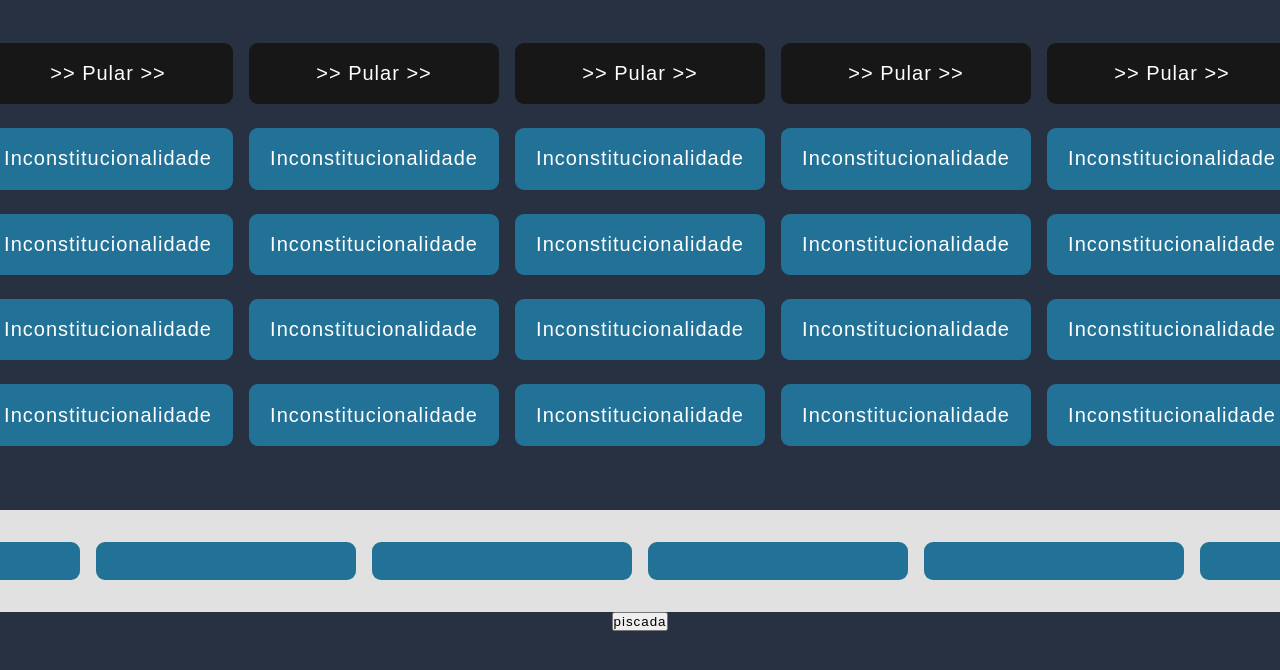
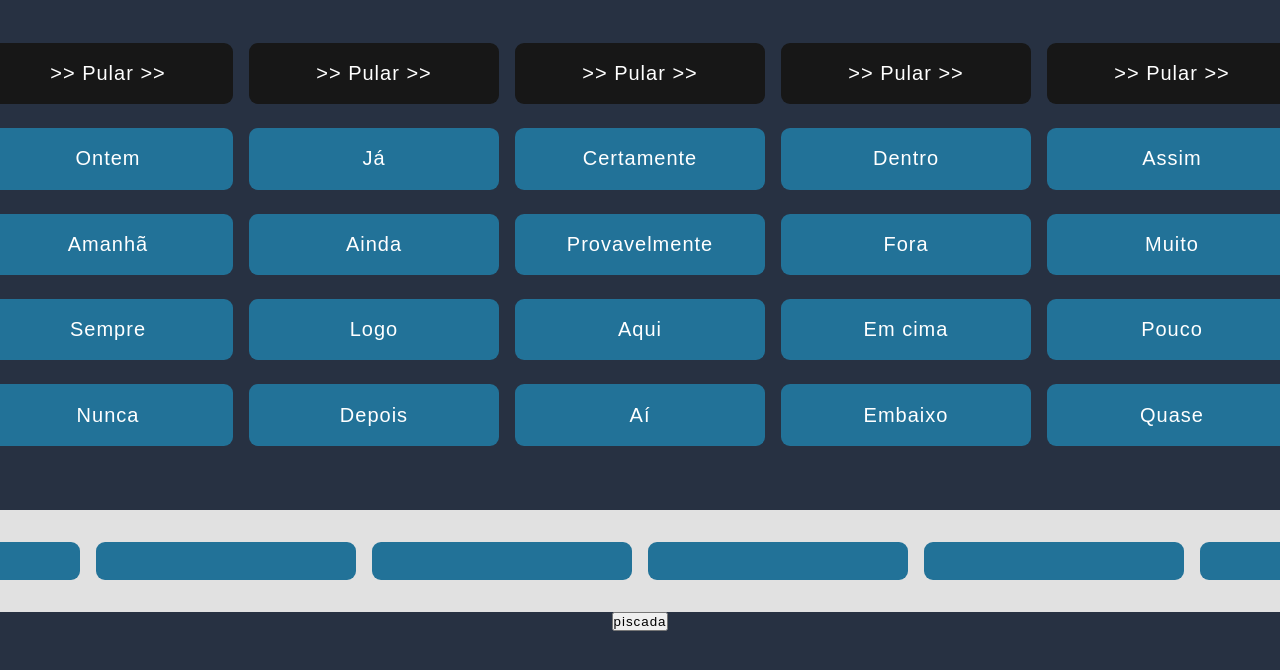
Before and after one commit to SHC-2k25/AppSHC, a plain HTML site: page pages/adverbio.html in a window 1280 px wide. Shown: the part 122-792 px from the top of the page. Drawn offline with Linux system fonts and the light colour scheme.

Commit message:
adverbios adverbios adverbios

```diff
--- a/pages/adverbio.html
+++ b/pages/adverbio.html
@@ -237,16 +237,16 @@
                         <p>>> Pular >></p>
                     </div>
                     <div class="palavra" id="p2">
-                        <p>Inconstitucionalidade</p>
+                        <p>Sim</p>
                     </div>
                     <div class="palavra" id="p3">
-                        <p>Inconstitucionalidade</p>
+                        <p>Não</p>
                     </div>
                     <div class="palavra" id="p4">
-                        <p>Inconstitucionalidade</p>
+                        <p>Agora</p>
                     </div>
                     <div class="palavra" id="p5">
-                        <p>Inconstitucionalidade</p>
+                        <p>Hoje</p>
                     </div>
                 </div>
                 <div class="container2">
@@ -254,16 +254,16 @@
                         <p>>> Pular >></p>
                     </div>
                     <div class="palavra" id="p7">
-                        <p>Inconstitucionalidade</p>
+                        <p>Ontem</p>
                     </div>
                     <div class="palavra" id="p8">
-                        <p>Inconstitucionalidade</p>
+                        <p>Amanhã</p>
                     </div>
                     <div class="palavra" id="p9">
-                        <p>Inconstitucionalidade</p>
+                        <p>Sempre</p>
                     </div>
                     <div class="palavra" id="p10">
-                        <p>Inconstitucionalidade</p>
+                        <p>Nunca</p>
                     </div>
                 </div>
                 <div class="container2">
@@ -271,16 +271,16 @@
                         <p>>> Pular >></p>
                     </div>
                     <div class="palavra" id="p12">
-                        <p>Inconstitucionalidade</p>
+                        <p>Já</p>
                     </div>
                     <div class="palavra" id="p13">
-                        <p>Inconstitucionalidade</p>
+                        <p>Ainda</p>
                     </div>
                     <div class="palavra" id="p14">
-                        <p>Inconstitucionalidade</p>
+                        <p>Logo</p>
                     </div>
                     <div class="palavra" id="p15">
-                        <p>Inconstitucionalidade</p>
+                        <p>Depois</p>
                     </div>
                 </div>
                 <div class="container2">
@@ -288,16 +288,16 @@
                         <p>>> Pular >></p>
                     </div>
                     <div class="palavra" id="p17">
-                        <p>Inconstitucionalidade</p>
+                        <p>Certamente</p>
                     </div>
                     <div class="palavra" id="p18">
-                        <p>Inconstitucionalidade</p>
+                        <p>Provavelmente</p>
                     </div>
                     <div class="palavra" id="p19">
-                        <p>Inconstitucionalidade</p>
+                        <p>Aqui</p>
                     </div>
                     <div class="palavra" id="p20">
-                        <p>Inconstitucionalidade</p>
+                        <p>Aí</p>
                     </div>
                 </div>
                 <div class="container2">
@@ -305,16 +305,16 @@
                         <p>>> Pular >></p>
                     </div>
                     <div class="palavra" id="p22">
-                        <p>Inconstitucionalidade</p>
+                        <p>Dentro</p>
                     </div>
                     <div class="palavra" id="p23">
-                        <p>Inconstitucionalidade</p>
+                        <p>Fora</p>
                     </div>
                     <div class="palavra" id="p24">
-                        <p>Inconstitucionalidade</p>
+                        <p>Em cima</p>
                     </div>
                     <div class="palavra" id="p25">
-                        <p>Inconstitucionalidade</p>
+                        <p>Embaixo</p>
                     </div>
                 </div>
                 <div class="container2">
@@ -322,33 +322,33 @@
                         <p>>> Pular >></p>
                     </div>
                     <div class="palavra" id="p28">
-                        <p>Inconstitucionalidade</p>
+                        <p>Assim</p>
                     </div>
                     <div class="palavra" id="p29">
-                        <p>Inconstitucionalidade</p>
+                        <p>Muito</p>
                     </div>
                     <div class="palavra" id="p30">
-                        <p>Inconstitucionalidade</p>
+                        <p>Pouco</p>
                     </div>
                     <div class="palavra" id="p31">
-                        <p>Inconstitucionalidade</p>
+                        <p>Quase</p>
                     </div>
                 </div>
                 <div class="container2">
                     <div class="palavra" id="p32">
-                        <p>Inconstitucionalidade</p>
+                        <p>Também</p>
                     </div>
                     <div class="palavra" id="p33">
-                        <p>Inconstitucionalidade</p>
+                        <p>Melhor</p>
                     </div>
                     <div class="palavra" id="p34">
-                        <p>Inconstitucionalidade</p>
+                        <p>Pior</p>
                     </div>
                     <div class="palavra" id="p35">
-                        <p>Inconstitucionalidade</p>
+                        <p>Cedo</p>
                     </div>
                     <div class="palavra" id="p36">
-                        <p>Inconstitucionalidade</p>
+                        <p>Só / Somente</p>
                     </div>
                 </div>
             </div>
```
